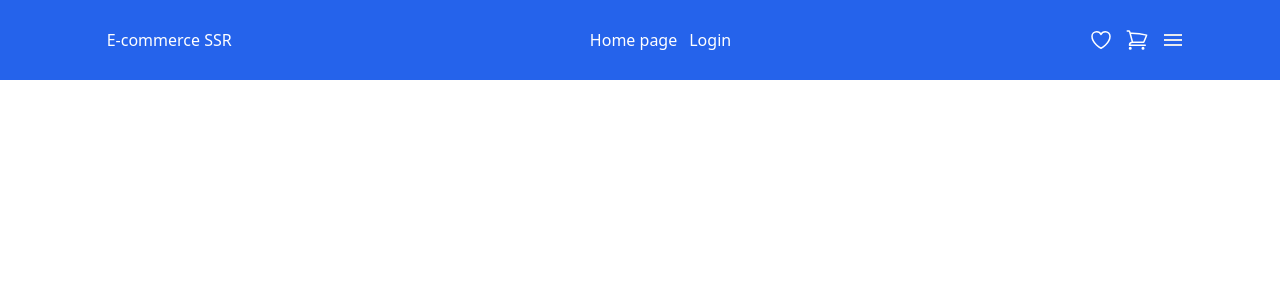
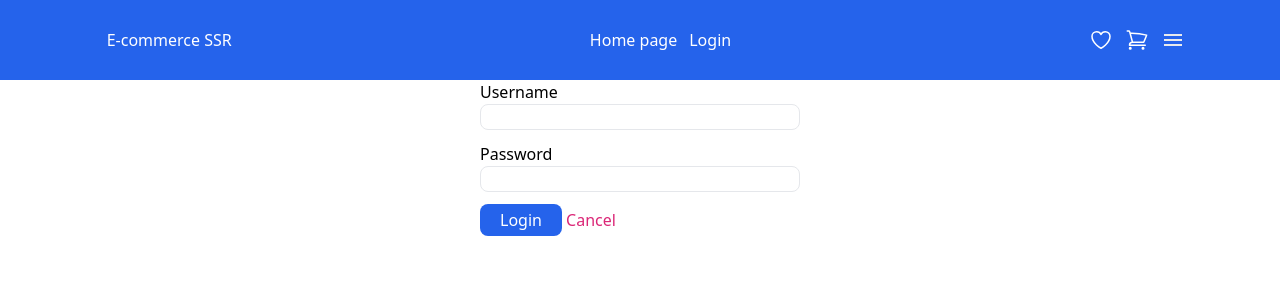
Before and after one commit to jacopo-derrico/ecommerce-nuxt, a Nuxt app: page /login in a window 1280 px wide. Shown: the top 300 px of the page. Built offline with nearby package versions, Linux system fonts and the light colour scheme.

Commit message:
style: changed style to tailwind

```diff
--- a/pages/login.vue
+++ b/pages/login.vue
@@ -1,21 +1,18 @@
 <template>
-    <div class="text-center flex justify-center items-center h-screen">
+    <div class="flex justify-center items-center">
         <div class="w-1/4">
-
-            <q-form class="q-gutter-md">
-                <q-input filled v-model="authStore.username" label="Your username *" lazy-rules
-                    :rules="[ val => val && val.length > 0 || 'Please type you username']" hint="emilys"/>
-
-                <q-input filled type="password" v-model="authStore.password" label="Your password *" lazy-rules
-                    :rules="[ val => val && val.length > 0 || 'Please type your password']" hint="emilyspass"/>
-
+            <form class="flex flex-col">
+                <label for="username">Username</label>
+                <input name="username" type="text" v-model="authStore.username" class="border rounded-lg mb-3" required/>
+                <label for="password">Password</label>
+                <input type="password" v-model="authStore.password" class="border rounded-lg mb-3" required/>
                 <div>
-                    <q-btn @click.prevent="login" label="Submit" type="submit" color="primary" />
-                    <NuxtLink to="/">
-                        <q-btn label="Cancel" type="reset" color="deep-orange" flat class="q-ml-sm" />
+                    <button @click.prevent="login" type="submit" class="text-white bg-blue-600 px-5 py-1 rounded-lg">Login</button>
+                    <NuxtLink to="/" class="text-pink-600">
+                        Cancel
                     </NuxtLink>
                 </div>
-            </q-form>
+            </form>
 
         </div>
     </div>
```
